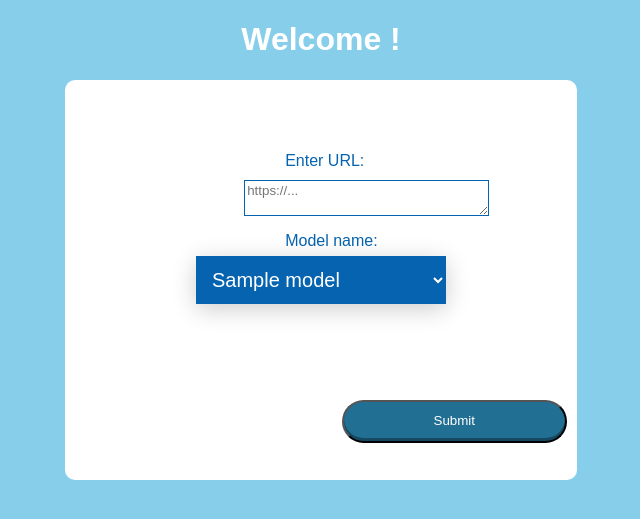
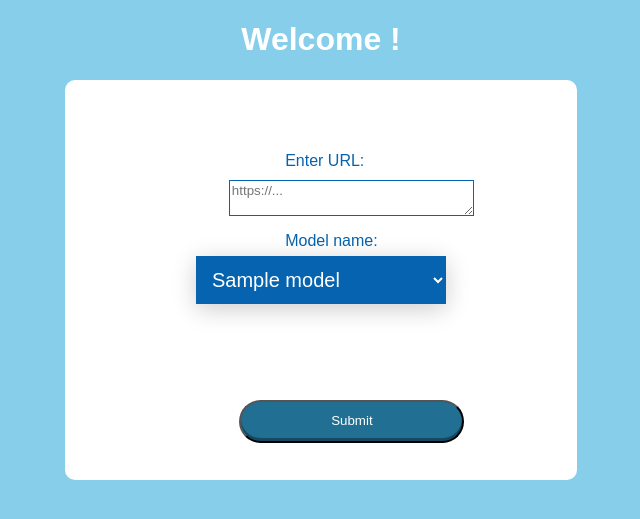
Before and after one commit to Mtrqq/icy-app, a Flask app: template web/icy/server/templates/index.html.j2 in a window 1280 px wide. Shown: the top 519 px of the page, without its empty margins (319-959 px from the left). Run offline with Flask 2, Linux system fonts and the light colour scheme; the template is opened without the code that fills it: most values are stand-ins (such as "Sample title", 1, 10 or a date in 2020).

Commit message:
fix css styles

```diff
--- a/web/icy/server/static/main.css
+++ b/web/icy/server/static/main.css
@@ -16,7 +16,7 @@ h1.error {
     font-family: Arial, Helvetica, sans-serif;
     position: absolute;
     top: 50%;
-    margin-left: 51%;
+    margin-left: 43%;
     min-width: 225px;
     color: white;
     text-decoration: none;
@@ -62,7 +62,7 @@ h1.error {
 textarea {
     top: 25%;
     position: absolute;
-    left: 35%;
+    left: 32%;
     font-family: Arial, Helvetica, sans-serif;
     border-color: #0563af;
     min-width: 239px;;
```
